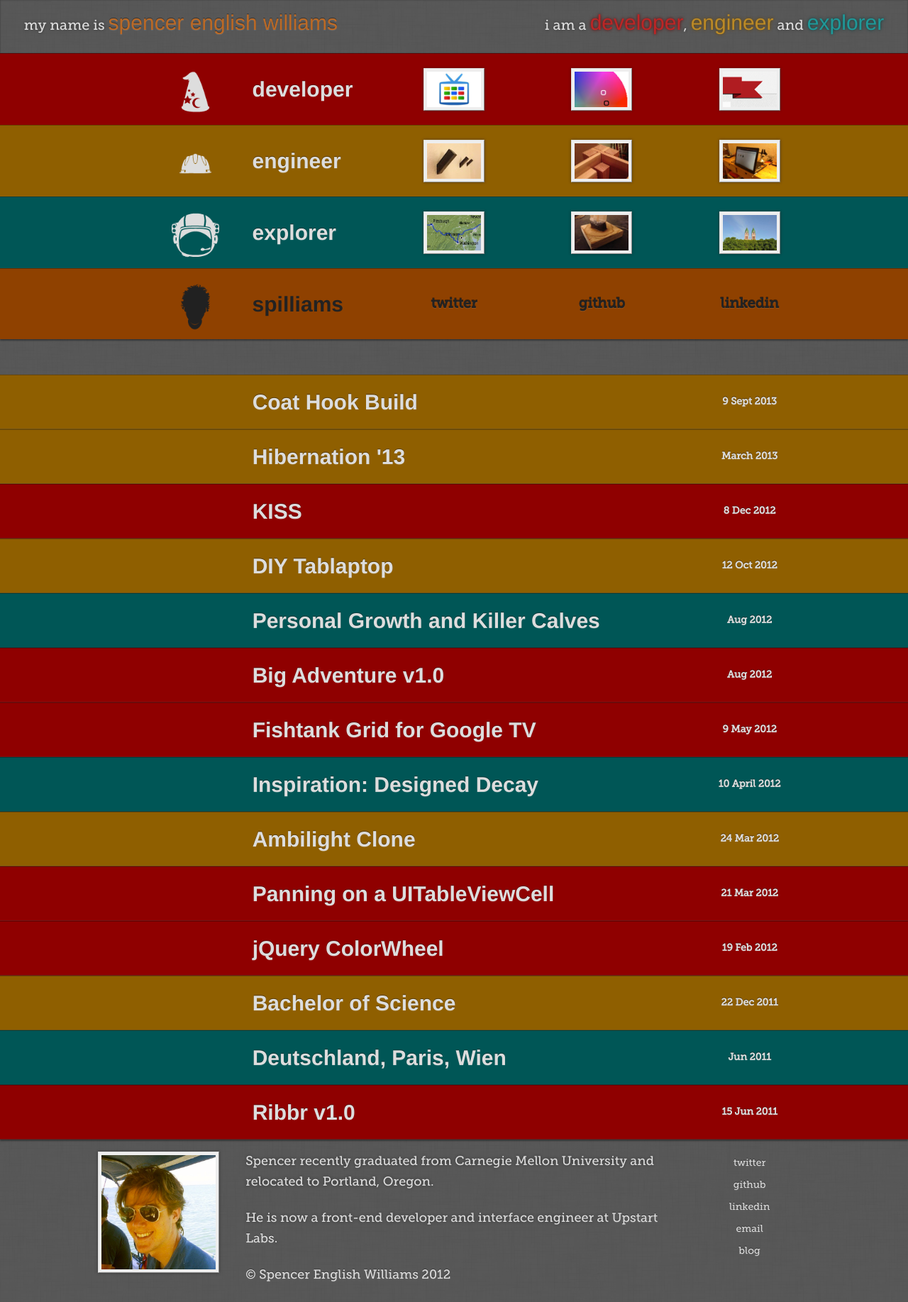
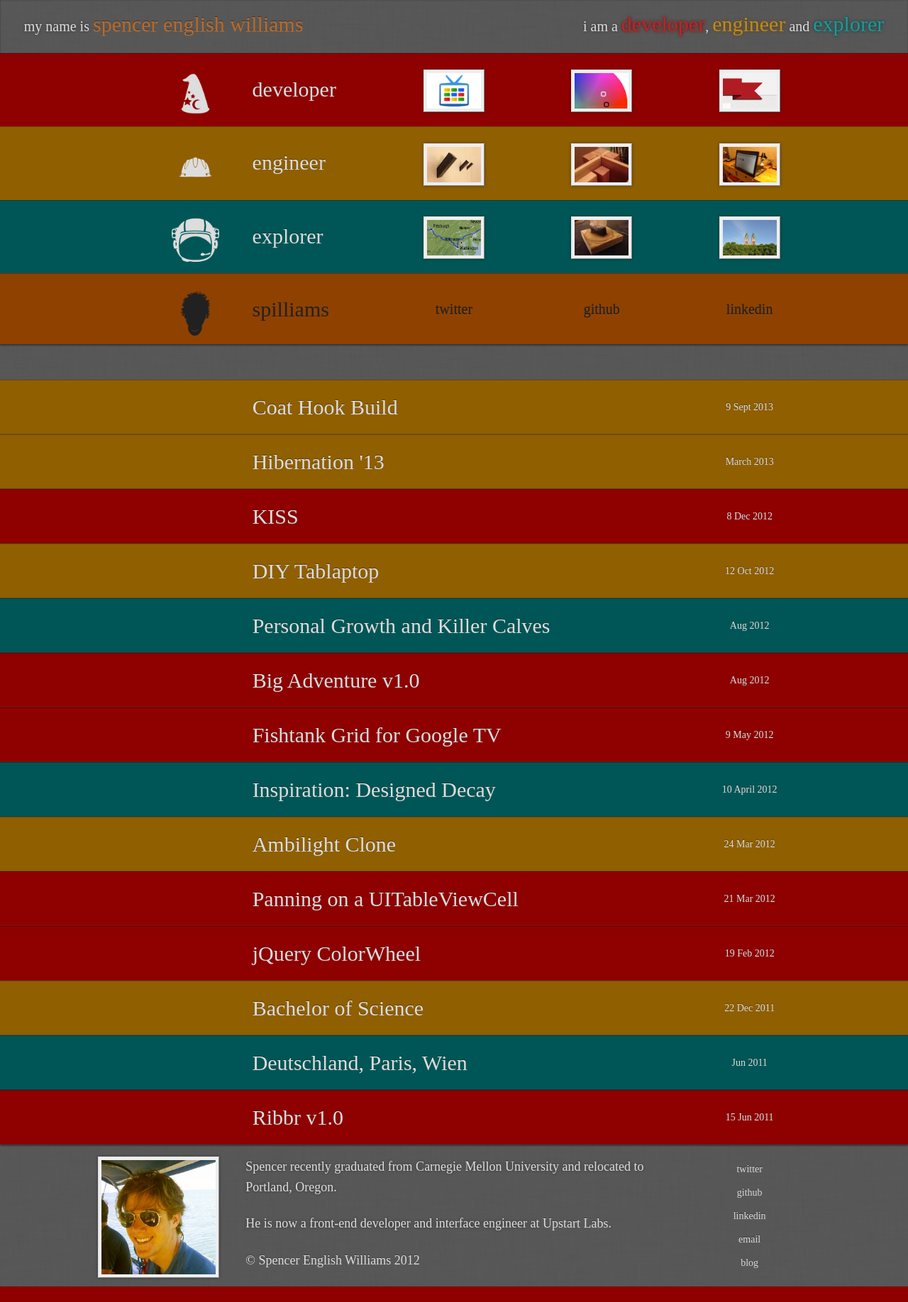
Before and after one commit to spilliams/s3willia, a PHP site: page / in a window 1280 px wide. Shown: the whole page at 71% size. After the commit the page ends 1813 px from the top, so only its background shows below. Run offline with PHP 8.4, Linux system fonts and the light colour scheme; some web fonts are replaced.

Commit message:
hfj types on index page

```diff
--- a/index.html
+++ b/index.html
@@ -10,6 +10,7 @@
   <!-- Included CSS Files -->
   <link rel="stylesheet" href="stylesheets/app.css">
   <link rel="stylesheet" href="stylesheets/theme.css">
+  <link rel="stylesheet" type="text/css" href="//cloud.typography.com/7377652/791262/css/fonts.css" />
 
   <link rel="shortcut icon" type="image/x-icon" href="favicon.ico">
 
--- a/sass/_typeset.scss
+++ b/sass/_typeset.scss
@@ -1,37 +1,18 @@
-// see below for Usage
-// Cantarell, from Google Web Fonts
-
-@font-face {
-  font-family: 'Cantarell';
-  font-style: normal;
-  font-weight: normal;
-  src:
-    local('Cantarell Regular'),
-    local('Cantarell-Regular'),
-    url('http://themes.googleusercontent.com/static/fonts/cantarell/v2/V86VyqXbc09Sss3BPsMj17O3LdcAZYWl9Si6vvxL-qU.woff') format('woff'); }
-
-// Museo Slab, from My Fonts
-
-@font-face {
-  font-family: 'MuseoSlab-500';
-  src: url('../typefaces/202288_0_0.eot');
-  src:
-    url('../typefaces/202288_0_0.eot?#iefix') format('embedded-opentype'),
-    url('../typefaces/202288_0_0.woff') format('woff'),
-    url('../typefaces/202288_0_0.ttf') format('truetype'); }
+// Archer and Verlag come from HFJ's cloud.
+// <link rel="stylesheet" type="text/css" href="//cloud.typography.com/7377652/791262/css/fonts.css" />
+$serifFontFamily     : 'Archer SSm A', 'Archer SSm B';
+$sansSerifFontFamily : 'Verlag A', 'Verlag B';
+$monospaceFontFamily : "Consolas", "Menlo", "DejaVu Sans Mono", monospace;
 
 // Usage of typefaces
 // serif
 body {
-    font-family: 'MuseoSlab-500'; }
+    font-family: $serifFontFamily; }
 
 // sans-serif
 #header a, .title {
-  font-family: 'Cantarell', 'Helvetica', 'Arial', sans-serif; }
+  font-family: $sansSerifFontFamily; }
 
 // monospace/special
 code, pre {
-  font-family: "Consolas", "Menlo", "DejaVu Sans Mono", monospace; }
-
-.header, #spilliams {
-  font-weight: bold; }
+  font-family: $monospaceFontFamily; }
--- a/stylesheets/theme.css
+++ b/stylesheets/theme.css
@@ -296,37 +296,19 @@ img {
   border: 0 none transparent;
 }
 
-@font-face {
-  font-family: 'Cantarell';
-  font-style: normal;
-  font-weight: normal;
-  src: local("Cantarell Regular"), local("Cantarell-Regular"), url("http://themes.googleusercontent.com/static/fonts/cantarell/v2/V86VyqXbc09Sss3BPsMj17O3LdcAZYWl9Si6vvxL-qU.woff") format("woff");
+/* line 9, ../sass/_typeset.scss */
+body {
+  font-family: "Archer SSm A", "Archer SSm B";
 }
 
-@font-face {
-  font-family: 'MuseoSlab-500';
-  src: url("../typefaces/202288_0_0.eot");
-  src: url("../typefaces/202288_0_0.eot?#iefix") format("embedded-opentype"), url("../typefaces/202288_0_0.woff") format("woff"), url("../typefaces/202288_0_0.ttf") format("truetype");
+/* line 13, ../sass/_typeset.scss */
+#header a, .title {
+  font-family: "Verlag A", "Verlag B";
 }
 
-/* line 25, ../sass/_typeset.scss */
-body {
-  font-family: 'MuseoSlab-500';
-}
-
-/* line 29, ../sass/_typeset.scss */
-#header a, .title {
-  font-family: 'Cantarell', 'Helvetica', 'Arial', sans-serif;
-}
-
-/* line 33, ../sass/_typeset.scss */
+/* line 17, ../sass/_typeset.scss */
 code, pre {
   font-family: "Consolas", "Menlo", "DejaVu Sans Mono", monospace;
-}
-
-/* line 36, ../sass/_typeset.scss */
-.header, #spilliams {
-  font-weight: bold;
 }
 
 /* line 8, ../sass/_grid.scss */
```
